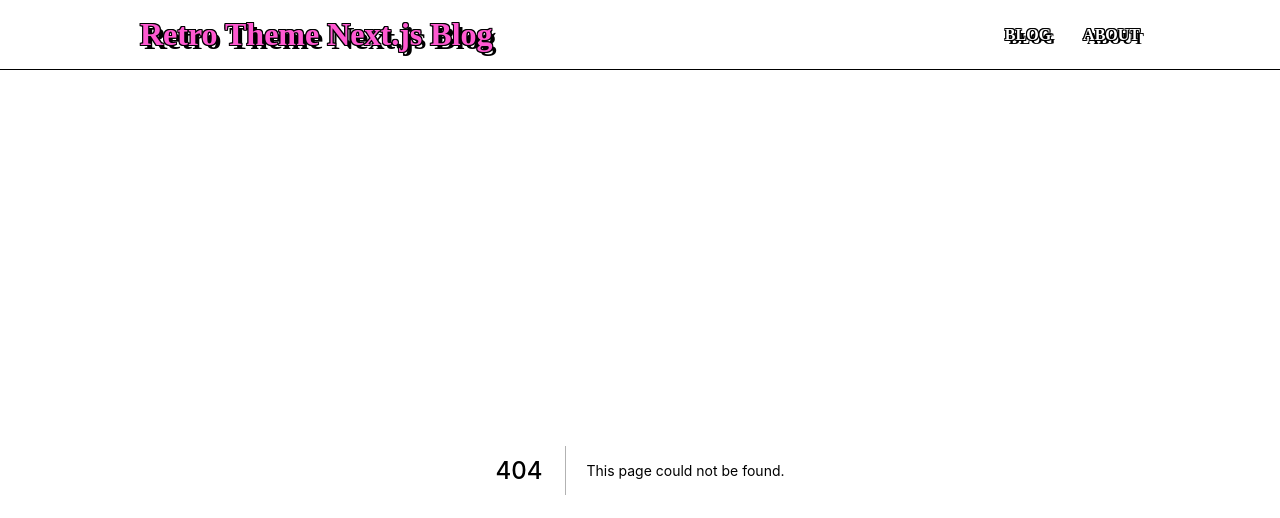
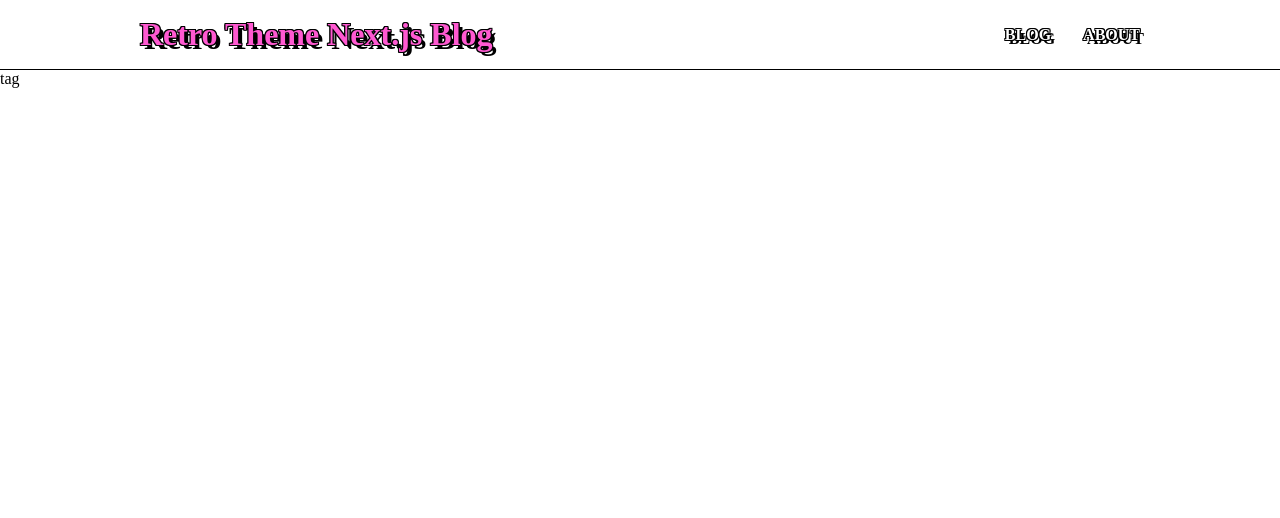
Before and after one commit to borachoidev/retro-theme-nextjs-blog, a Next.js app: page /tag/1 in a window 1280 px wide. Before the commit this address had no page. Shown: the top 518 px of the page. Built offline with nearby package versions, Linux system fonts and the light colour scheme; a web font is replaced by a local one.

Commit message:
:construction: tag 페이지, post 리스트 페이지 추가(라우터확인용)

```diff
--- /dev/null
+++ b/src/pages/tag/[tag].tsx
@@ -0,0 +1,7 @@
+import React from 'react'
+
+const Tags = () => {
+  return <div>tag </div>
+}
+
+export default Tags
```
Also changed, not shown: src/pages/blog/[...slug].tsx (added, +7 -0 lines).
